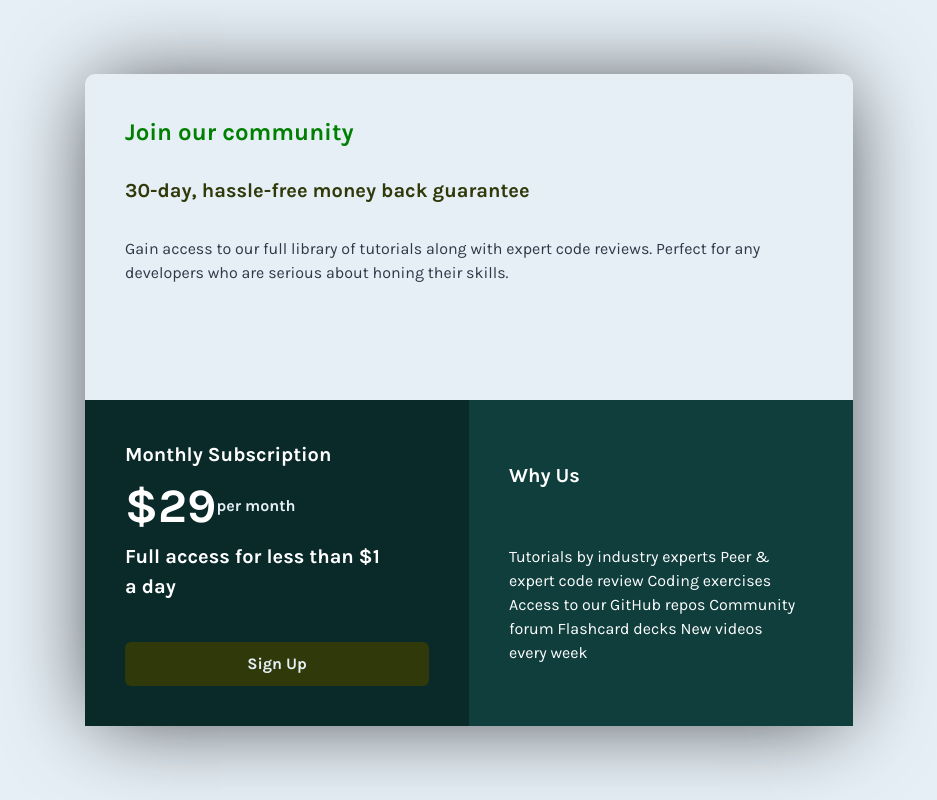
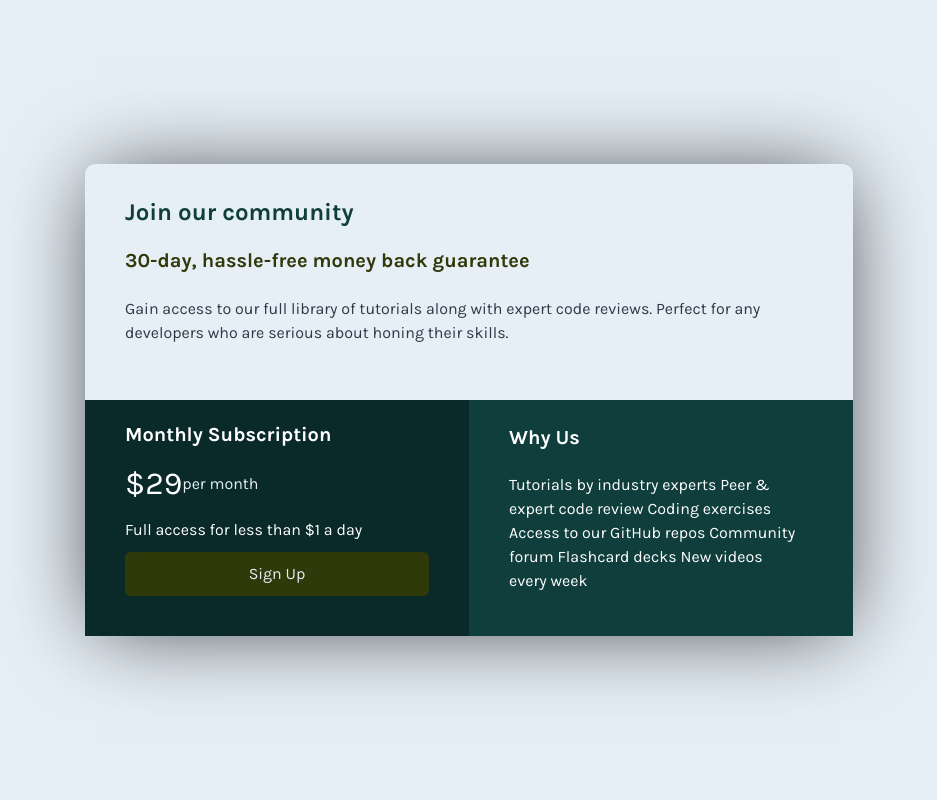
Before and after one commit to JammiM/single-price-grid-component, a React (Vite) app: page / in a window 1280 px wide. Shown: the whole page, without its empty margins (171-1108 px from the left). Built offline with nearby package versions, Linux system fonts and the light colour scheme.

Commit message:
Did some general clean up of the DOM

```diff
--- a/index.html
+++ b/index.html
@@ -12,6 +12,7 @@
       href="https://fonts.googleapis.com/css2?family=Karla:ital,wght@0,200..800;1,200..800&display=swap"
       rel="stylesheet"
     />
+    <link rel="icon" href="https://fav.farm/🟢" />
 
     <title>single-price-grid-component</title>
   </head>
--- a/src/components/SinglePriceGrid.css
+++ b/src/components/SinglePriceGrid.css
@@ -1,6 +1,4 @@
-.SinglePriceGrid {
-  /* border: 1px solid var(--fc-green-500); */
-  /* padding: 10px; */
+.single-price-grid {
   border-top-right-radius: 10px;
   border-top-left-radius: 10px;
   margin-left: 5%;
@@ -15,17 +13,6 @@
 
   transition: width 0.5s ease-in;
 
-  /* box-shadow: 10px 10px 5px lightblue; */
-
-  /* border-radius: 20px; */
-  /* font-family: "Karla", sans-serif;
-  font-optical-sizing: auto; */
-  /* .karla-<uniquifier> {
-    font-family: "Karla", sans-serif;
-    font-optical-sizing: auto;
-    font-weight: <weight>;
-    font-style: normal;
-  } */
   display: grid;
   grid-template: 1fr 1fr 1fr / 1fr;
   grid-template-areas:
@@ -35,7 +22,7 @@
 }
 
 .header {
-  padding: 40px;
+  padding: 30px 40px 0px 40px;
 
   grid-area: header;
   display: grid;
@@ -60,70 +47,77 @@
   font-size: var(--fs-regular);
 }
 
-.sign_up {
+.sign-up {
   background-color: var(--fc-teal-500-darker);
   padding: 40px;
+  max-height: 400px;
   color: #fff;
-  font-weight: var(--fw-bold);
+  padding-top: 20px;
 
   grid-area: price;
+  display: grid;
+  gap: 10px;
 }
 
-.sign-up-heading {
+.sign-up__heading {
+  top: 0;
+
   font-size: var(--fs-sub-heading);
 }
 
-.sign-up-pricing > * {
+.sign-up__pricing > * {
   vertical-align: middle;
 }
 
-.sign-up-pricing-cost {
+.sign-up__pricing-cost {
   display: inline-block;
-  font-size: 3em;
+  font-size: 2em;
 }
 
-.sign-up-pricing-month {
+.sign-up__pricing-month {
   color: var(--fc-teal-100);
 }
 
 .sign_up__description {
-  font-size: var(--fs-sub-heading);
+  font-weight: var(--fw-regular);
+  font-size: var(--fs-regular);
 }
 
-.sign_up__button {
+.sign-up__button {
   background-color: var(--fc-green-400);
   color: var(--fc-teal-100);
   border: none;
   width: 100%;
   padding: 10px;
   border-radius: 6px;
-  margin-top: 40px;
+  font-size: var(--fs-regular);
 }
 
 .why-us {
+  max-height: 400px;
   background-color: var(--fc-teal-500);
   color: #fff;
   padding: 40px;
+  padding-top: 20px;
 
   grid-area: why-us;
   display: grid;
   align-items: center;
-  gap: 12px;
+  align-content: center;
+  gap: 20px;
 }
 
 .why-us__heading {
-  font-weight: var(--fw-bold);
   font-size: var(--fs-sub-heading);
 }
 
-.why-us_description {
-  /* font-weight: var(--fw-regular); */
-  /* font-size: 1.25em; */
+.why-us__description {
+  font-size: var(--fs-regular);
 }
 
 /* Small tablets and larger mobile devices (481px - 768px) */
 @media (min-width: 481px) {
-  .SinglePriceGrid {
+  .single-price-grid {
     margin-left: 10%;
     margin-right: 10%;
 
@@ -133,44 +127,31 @@
 
 /* Tablets and small laptops (769px - 1024px) */
 @media (min-width: 769px) {
-  .SinglePriceGrid {
+  .single-price-grid {
     margin-left: 15%;
     margin-right: 15%;
     width: 70%;
-
-    display: grid;
     grid-template: 1fr 1fr / 1fr 1fr;
     grid-template-areas:
       "header header"
       "price why-us";
   }
-
-  .header__title {
-    color: blue;
-  }
 }
 
 /* Large desktops and high-resolution screens (1025px and up) */
 @media (min-width: 1025px) {
-  .SinglePriceGrid {
+  .single-price-grid {
     margin-left: 20%;
     margin-right: 20%;
     width: 60%;
-  }
-
-  .header__title {
-    color: green;
   }
 }
 
 /* Extra-large screens (1440px and up) */
 @media (min-width: 1440px) {
-  .SinglePriceGrid {
+  .single-price-grid {
     margin-left: 30%;
     margin-right: 30%;
     width: 40%;
   }
-  .header__title {
-    color: orange;
-  }
 }
--- a/src/components/SinglePriceGrid.jsx
+++ b/src/components/SinglePriceGrid.jsx
@@ -3,11 +3,9 @@ import "./SinglePriceGrid.css";
 
 const SinglePriceGrid = () => {
   return (
-    <div className="SinglePriceGrid">
+    <div className="single-price-grid">
       <section className="header">
-        {/* <p className="header__title">Join our community</p> */}
         <h1 className="header__title">Join our community</h1>
-
         <h2 className="header__sub_title">
           30-day, hassle-free money back guarantee
         </h2>
@@ -17,25 +15,21 @@ const SinglePriceGrid = () => {
           skills.
         </p>
       </section>
-      <section className="sign_up">
-        {/* <p className="sign-up-heading">Monthly Subscription</p> */}
-        <h2 className="sign-up-heading">Monthly Subscription</h2>
-
-        <div class="sign-up-pricing">
-          <p className="sign-up-pricing-cost">&#36;29</p>
-          <span class="sign-up-pricing-month">per month</span>
+      <section className="sign-up">
+        <h2 className="sign-up__heading">Monthly Subscription</h2>
+        <div class="sign-up__pricing">
+          <p className="sign-up__pricing-cost">&#36;29</p>
+          <span class="sign-up__pricing-month">per month</span>
         </div>
         <p className="sign_up__description">
           Full access for less than &#36;1 a day{" "}
         </p>
-        <button type="button" className="sign_up__button">
+        <button type="button" className="sign-up__button">
           Sign Up
         </button>
       </section>
       <section className="why-us">
-        {/* <p className="why-us__heading">Why Us</p> */}
         <h2 className="why-us__heading">Why Us</h2>
-
         <p className="why-us__description">
           Tutorials by industry experts Peer &amp; expert code review Coding
           exercises Access to our GitHub repos Community forum Flashcard decks
```
